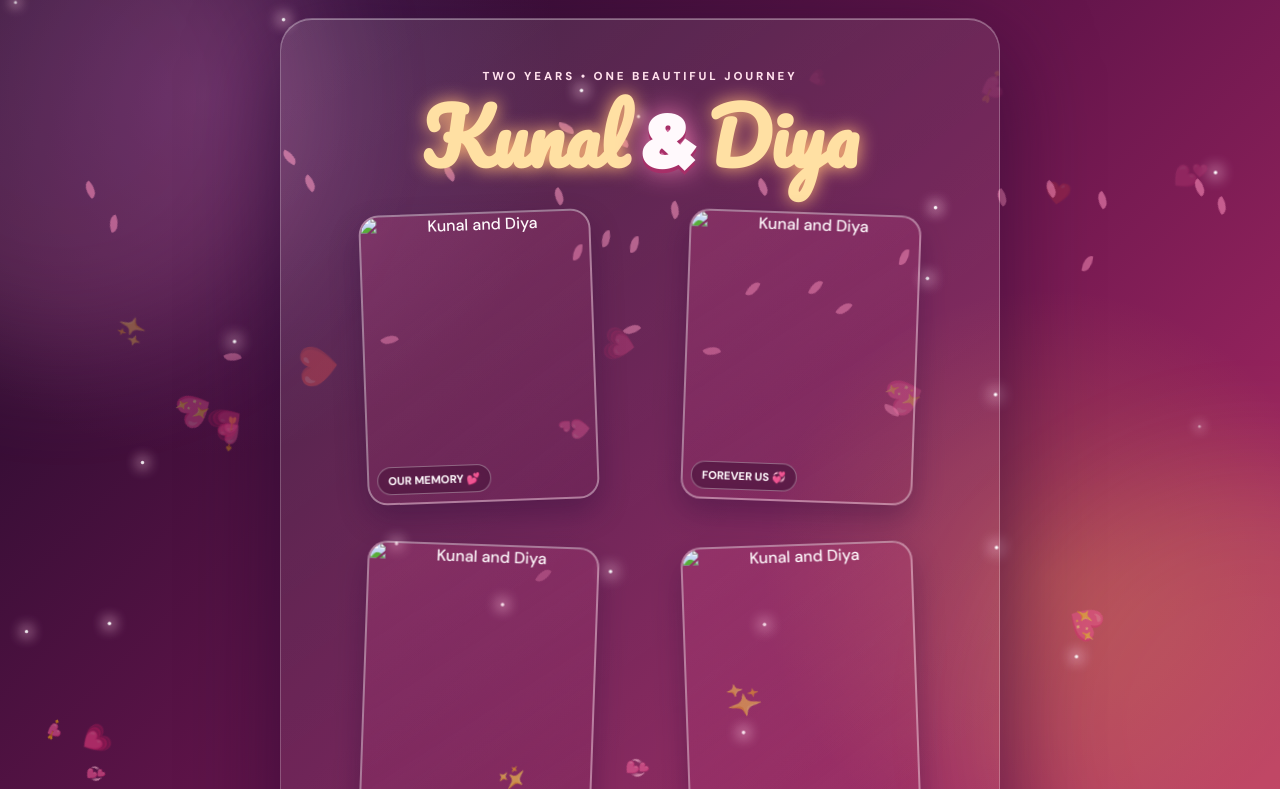
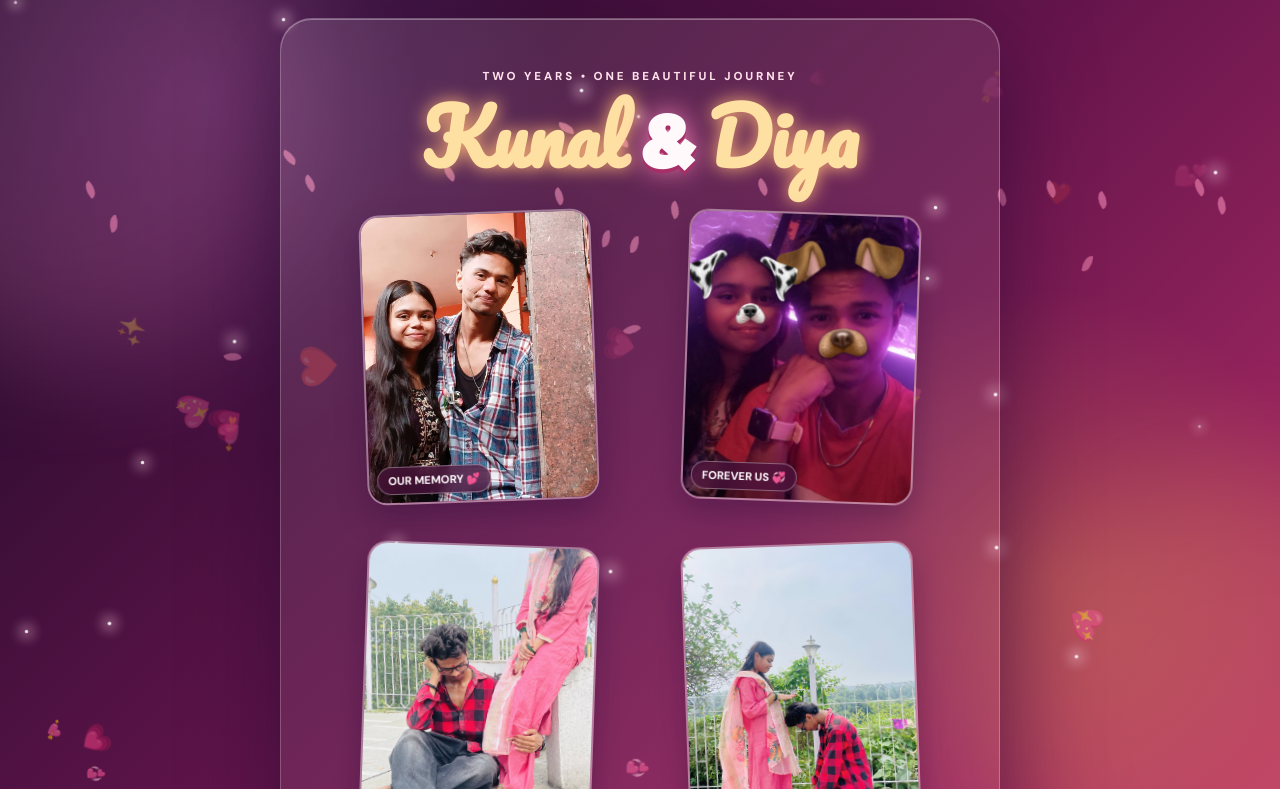
Before and after one commit to daddyopnoob/Happy-anniversary-, a plain HTML site: page anniversary.html in a window 1280 px wide. Both pictures are taken after a click on the button "ENTER OUR STORY 💖". Shown: the top 789 px of the page. Drawn offline with Linux system fonts and the light colour scheme.

Commit message:
Connect the four uploaded photos to the anniversary website

```diff
--- a/anniversary.html
+++ b/anniversary.html
@@ -30,10 +30,10 @@
         <p class="eyebrow">Two years • One beautiful journey</p>
         <h2><span class="script">Kunal</span> &amp; <span class="script">Diya</span></h2>
         <div class="photos">
-          <figure class="photo"><img src="kunal-diya-1.jpg" alt="Kunal and Diya"><span class="badge">OUR MEMORY 💕</span></figure>
-          <figure class="photo"><img src="kunal-diya-2.jpg" alt="Kunal and Diya"><span class="badge">FOREVER US 💞</span></figure>
-          <figure class="photo"><img src="kunal-diya-3.jpg" alt="Kunal and Diya"><span class="badge">TOGETHER ✨</span></figure>
-          <figure class="photo"><img src="kunal-diya-4.jpg" alt="Kunal and Diya"><span class="badge">PURE LOVE 💖</span></figure>
+          <figure class="photo"><img src="IMG-20261124-WA0006.jpg" alt="Kunal and Diya"><span class="badge">OUR MEMORY 💕</span></figure>
+          <figure class="photo"><img src="IMG-20261124-WA0008.jpg" alt="Kunal and Diya"><span class="badge">FOREVER US 💞</span></figure>
+          <figure class="photo"><img src="IMG-20261124-WA0009.jpg" alt="Kunal and Diya"><span class="badge">TOGETHER ✨</span></figure>
+          <figure class="photo"><img src="IMG-20261124-WA0010.jpg" alt="Kunal and Diya"><span class="badge">PURE LOVE 💖</span></figure>
         </div>
         <button class="btn" id="wishBtn">READ OUR WISH 💌</button>
       </div>
```
